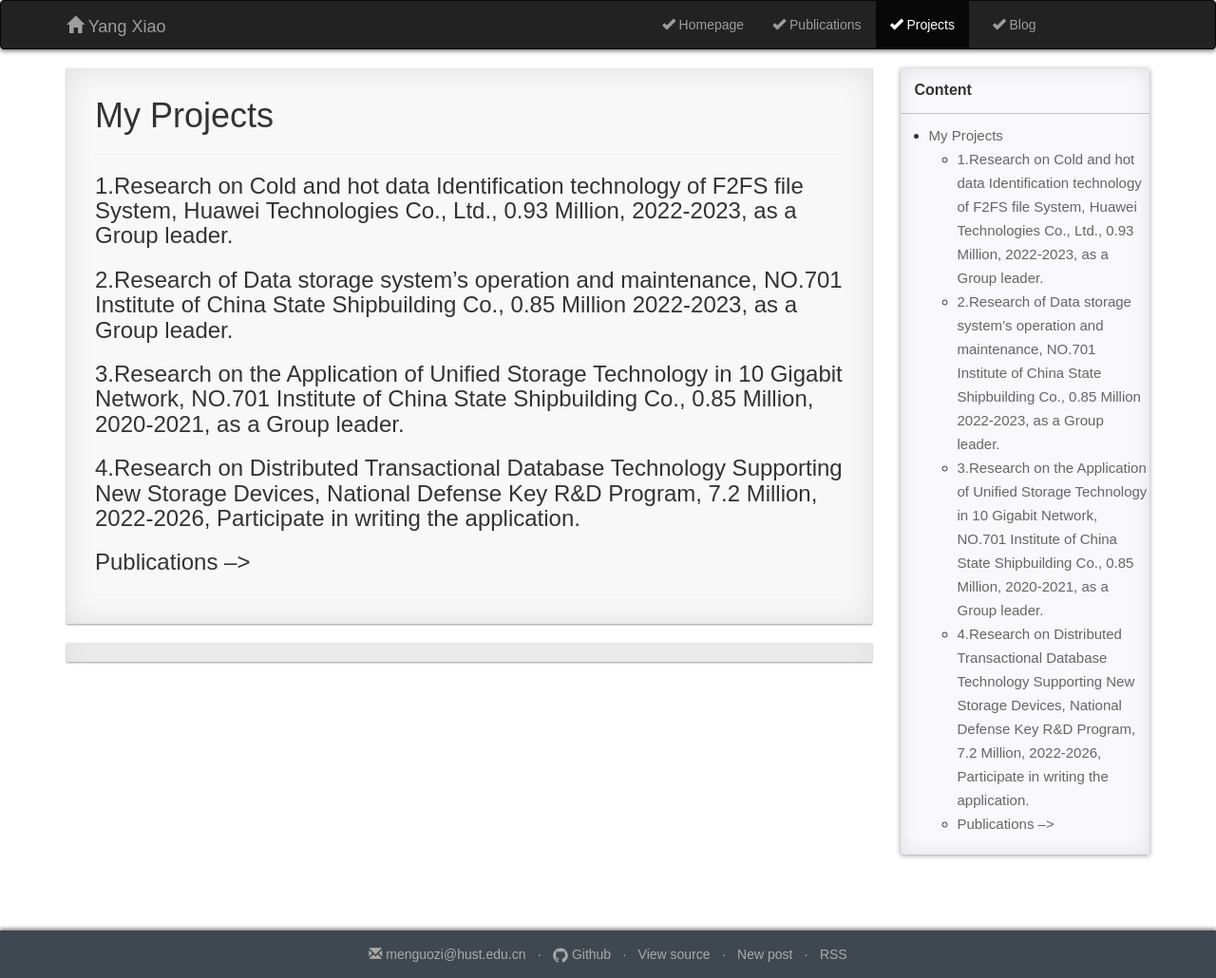
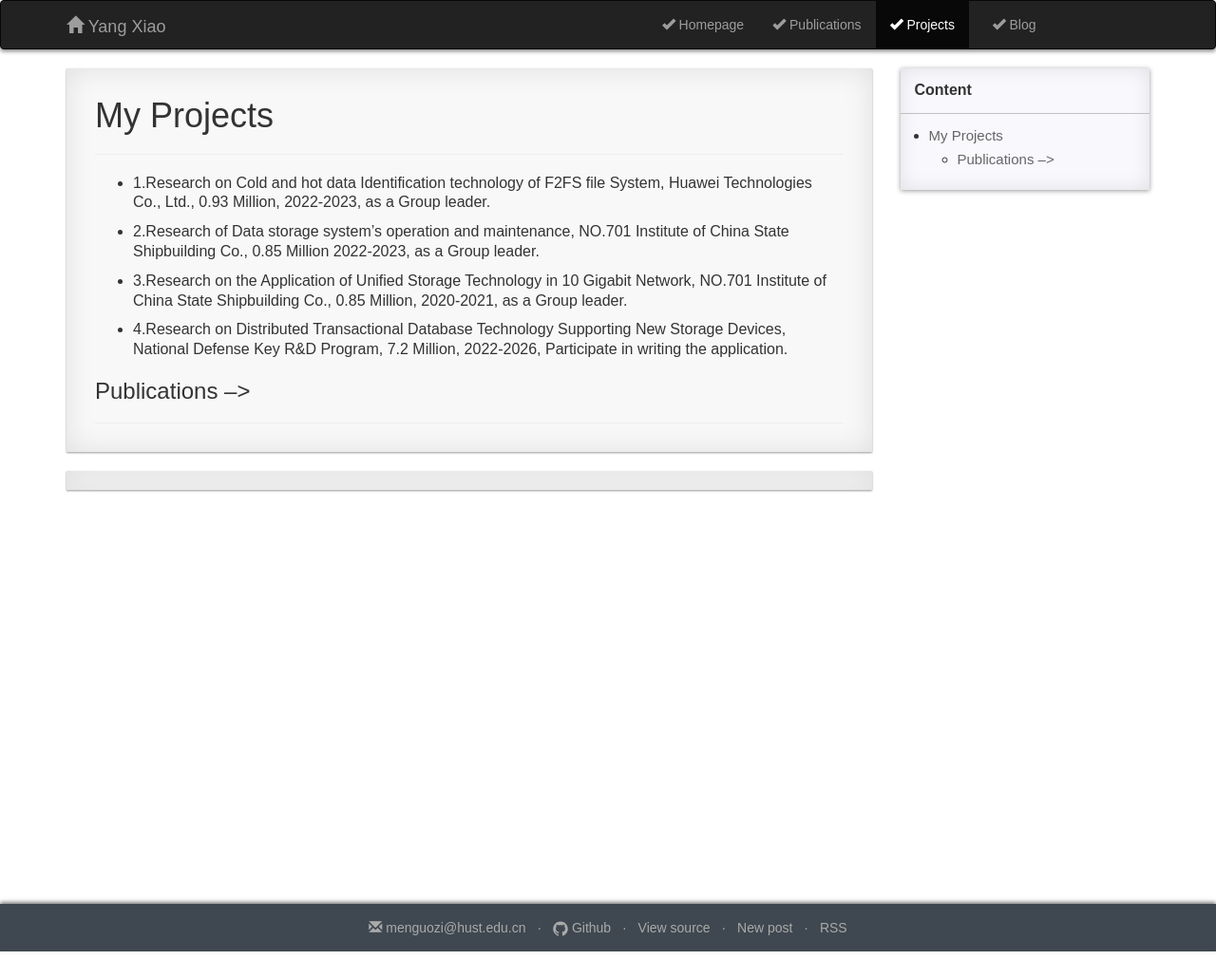
Before and after one commit to Menguozi/Menguozi.github.io, a Jekyll site: the page built from pages/3_project.md, in a window 1280 px wide. Shown: the whole page at 95% size. Built offline with Jekyll 4.4.1, drawn with Linux system fonts in a browser that asks for light colours; comment, search, counter and statistics services are not loaded; after the commit the page ends 1002 px from its top, so only the background shows below that.

Commit message:
Adjust projects title level.

```diff
--- a/pages/3_project.md
+++ b/pages/3_project.md
@@ -11,13 +11,13 @@ permalink: /project/
 # My Projects
 ---
 
-### 1.Research on Cold and hot data Identification technology of F2FS file System, Huawei Technologies Co., Ltd., 0.93 Million, 2022-2023, as a Group leader.
+* 1.Research on Cold and hot data Identification technology of F2FS file System, Huawei Technologies Co., Ltd., 0.93 Million, 2022-2023, as a Group leader.
 
-### 2.Research of Data storage system’s operation and maintenance, NO.701 Institute of China State Shipbuilding Co., 0.85 Million 2022-2023, as a Group leader.
+* 2.Research of Data storage system’s operation and maintenance, NO.701 Institute of China State Shipbuilding Co., 0.85 Million 2022-2023, as a Group leader.
 
-### 3.Research on the Application of Unified Storage Technology in 10 Gigabit Network, NO.701 Institute of China State Shipbuilding Co., 0.85 Million, 2020-2021, as a Group leader.
+* 3.Research on the Application of Unified Storage Technology in 10 Gigabit Network, NO.701 Institute of China State Shipbuilding Co., 0.85 Million, 2020-2021, as a Group leader.
 
-### 4.Research on Distributed Transactional Database Technology Supporting New Storage Devices, National Defense Key R&D Program, 7.2 Million, 2022-2026, Participate in writing the application.
+* 4.Research on Distributed Transactional Database Technology Supporting New Storage Devices, National Defense Key R&D Program, 7.2 Million, 2022-2026, Participate in writing the application.
 
 <!-- >## 1. Reduce log-structure write amplification
 
```
